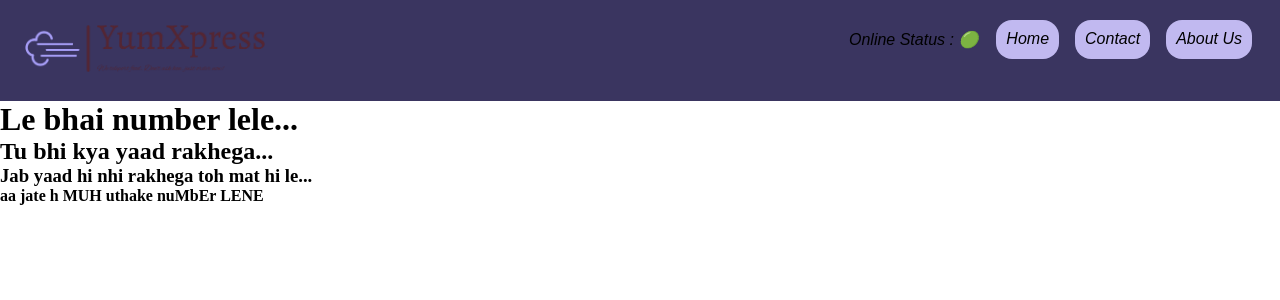
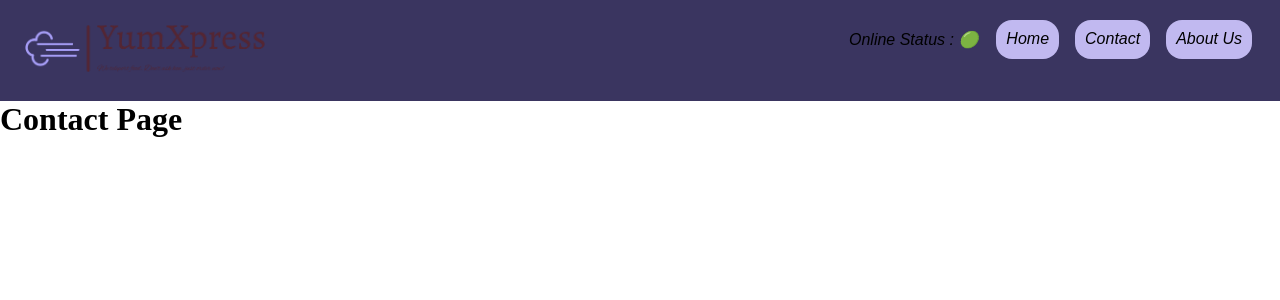
Before and after one commit to Its-Anth0ny/YumXpress, a React (Vite) app: page /contact in a window 1280 px wide. Shown: the top 300 px of the page. Built offline with nearby package versions, Linux system fonts and the light colour scheme.

Commit message:
shimmer changes

```diff
--- a/src/components/AboutUs.jsx
+++ b/src/components/AboutUs.jsx
@@ -1,9 +1,10 @@
 const AboutUs = () => {
-    return <div className="aboutContainer">
-        <h1>About:</h1>
-        <h2>Developed by Shubhankar Bhatt</h2>
-        <h2>Bss itna bht h....</h2>
-    </div>
-}
+    return (
+        <div className="aboutContainer">
+            <h1>About:</h1>
+            <h2>Developed by Shubhankar Bhatt</h2>
+        </div>
+    );
+};
 
 export default AboutUs;
--- a/src/components/ContactUs.jsx
+++ b/src/components/ContactUs.jsx
@@ -1,10 +1,9 @@
 const ContactUs = () => {
-    return <div className="contactContainer">
-        <h1> Le bhai number lele...</h1>
-        <h2> Tu bhi kya yaad rakhega...</h2>
-        <h3> Jab yaad hi nhi rakhega toh mat hi le...</h3>
-        <h4> aa jate h MUH uthake nuMbEr LENE</h4>
-    </div>
-}
+    return (
+        <div className="contactContainer">
+            <h1> Contact Page</h1>
+        </div>
+    );
+};
 
 export default ContactUs;
--- a/src/components/Shimmer.jsx
+++ b/src/components/Shimmer.jsx
@@ -1,5 +1,6 @@
 const Shimmer = () => {
-    return <div className="allCardContainer">
+    return (
+        <div className="shimmerCardContainer">
             <div className="cardStruct"> </div>
             <div className="cardStruct"> </div>
             <div className="cardStruct"> </div>
@@ -16,6 +17,7 @@ const Shimmer = () => {
             <div className="cardStruct"> </div>
             <div className="cardStruct"> </div>
         </div>
-}
+    );
+};
 
 export default Shimmer;
--- a/src/index.css
+++ b/src/index.css
@@ -127,17 +127,21 @@ body{
   align-self: center;
 }
 
-.allCardContainer{
+.shimmerCardContainer{
   display: flex;
   flex-wrap: wrap;
   justify-content: center;
+  background-color: #dedbf7;
 }
 .cardStruct{
+  width: 15rem;
+  height: 18rem;
+  border-radius: 20px;
   margin: 25px;
-  padding: 5px;
-  width: 200px;
-  height: 300px;
-  background-color: #f2e3ff;
+  padding: 20px;
+  /* width: 200px; */
+  background-color: #c1b9f0;
+  border: 1px dotted black;
 }
 
 .loginBtn{
```
Lines whose indentation alone changed are shown as unchanged.
